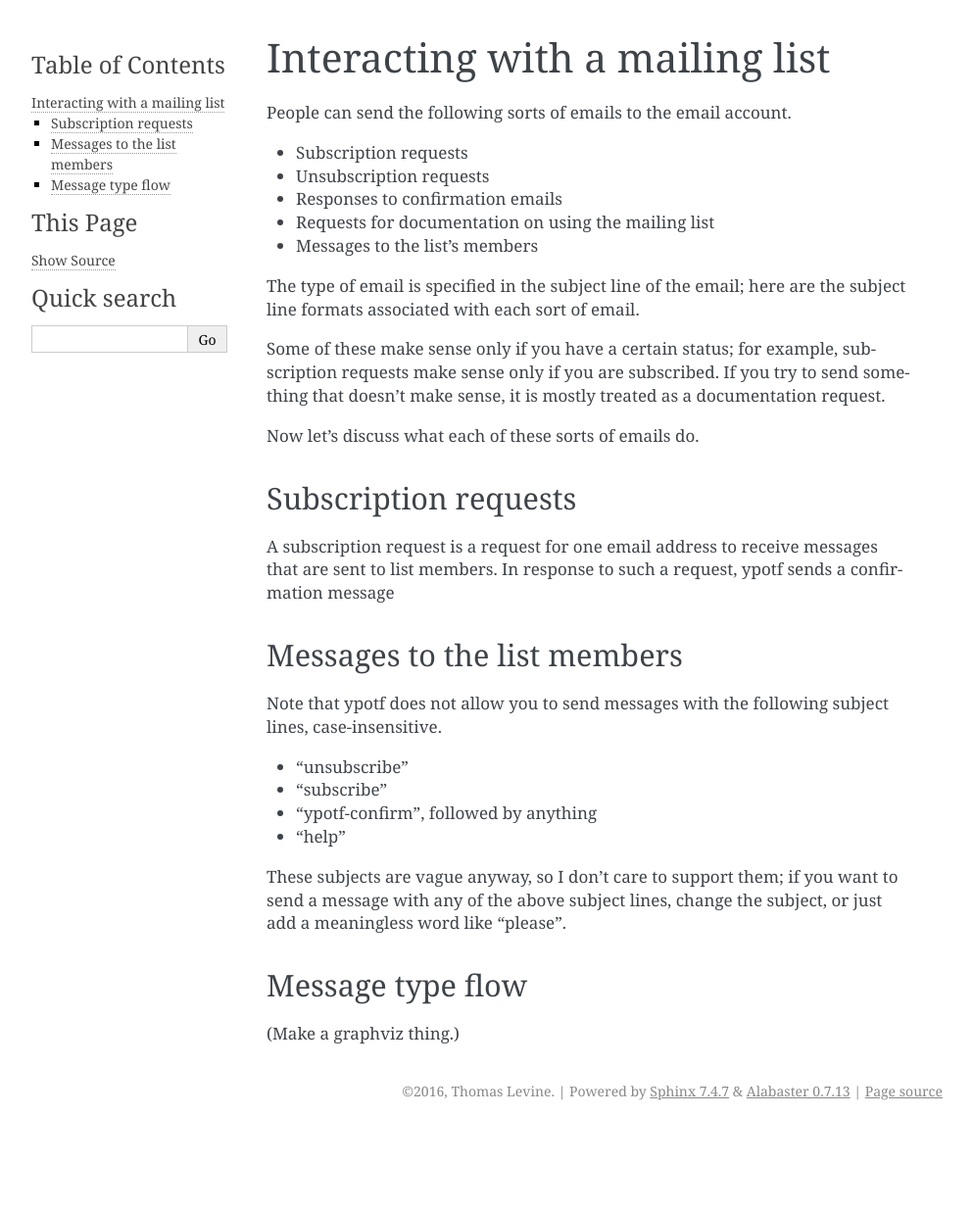
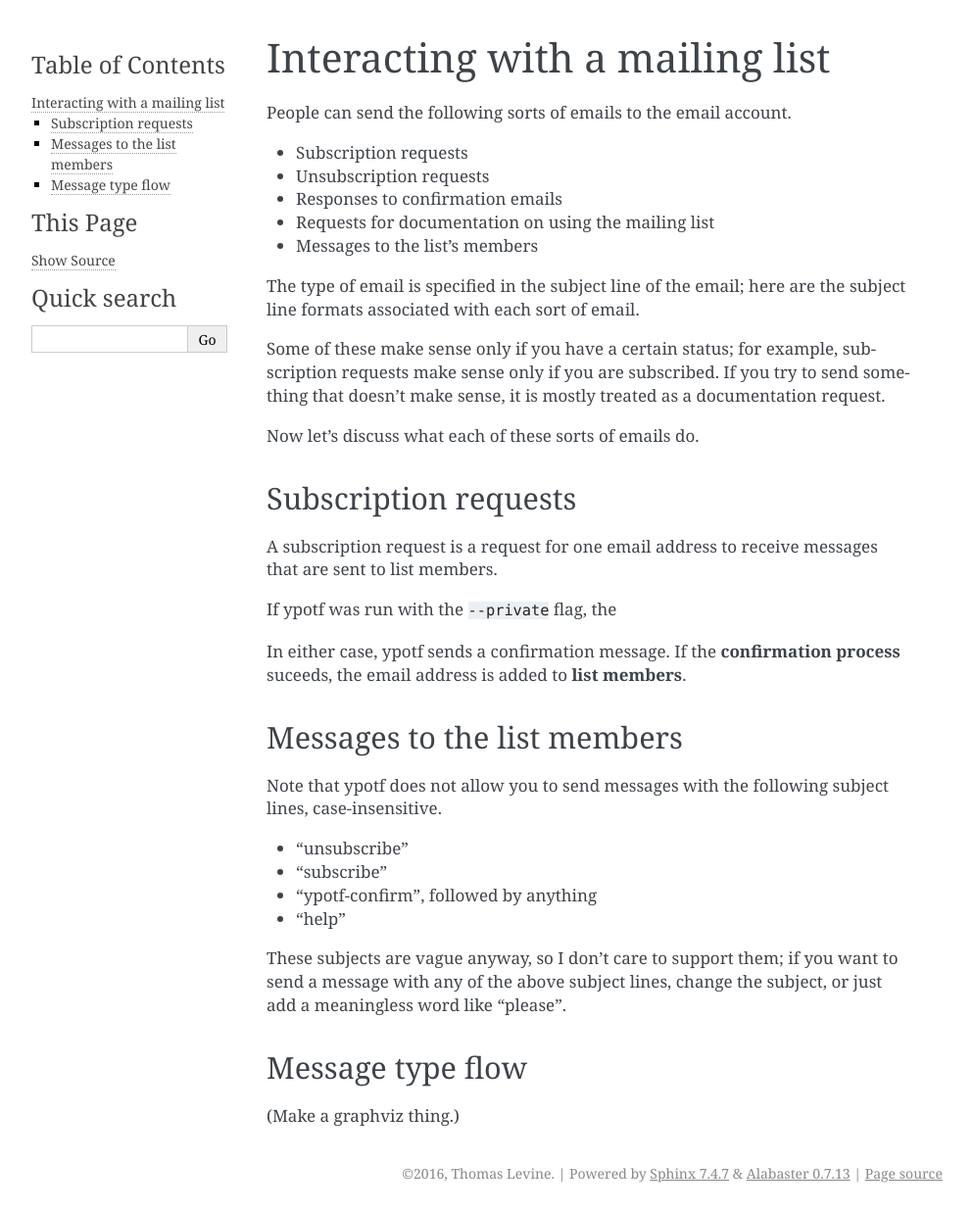
Before and after one commit to tlevine/ypotf, a Sphinx documentation site: the page built from docs/interacting.rst, in a window 1280 px wide. Shown: the whole page at 98% size, without its empty margins (148-1141 px from the left). Built offline with Sphinx 7.4.7, drawn with Linux system fonts in a browser that asks for light colours; before the commit the page ends 1153 px from its top, so only the background shows below that.

Commit message:
Automatic commit with j

```diff
--- a/docs/interacting.rst
+++ b/docs/interacting.rst
@@ -30,8 +30,14 @@ Now let's discuss what each of these sorts of emails do.
 Subscription requests
 ^^^^^^^^^^^^^^^^^^^^^
 A subscription request is a request for one email address to receive
-messages that are sent to list members. In response to such a request,
-ypotf sends a confirmation message
+messages that are sent to list members.
+
+If ypotf was run with the ``--private`` flag, the
+
+
+In either case, ypotf sends a confirmation message. If the
+**confirmation process** suceeds,
+the email address is added to **list members**.
 
 Messages to the list members
 ^^^^^^^^^^^^^^^^^^^^^^^^^^^^
```
